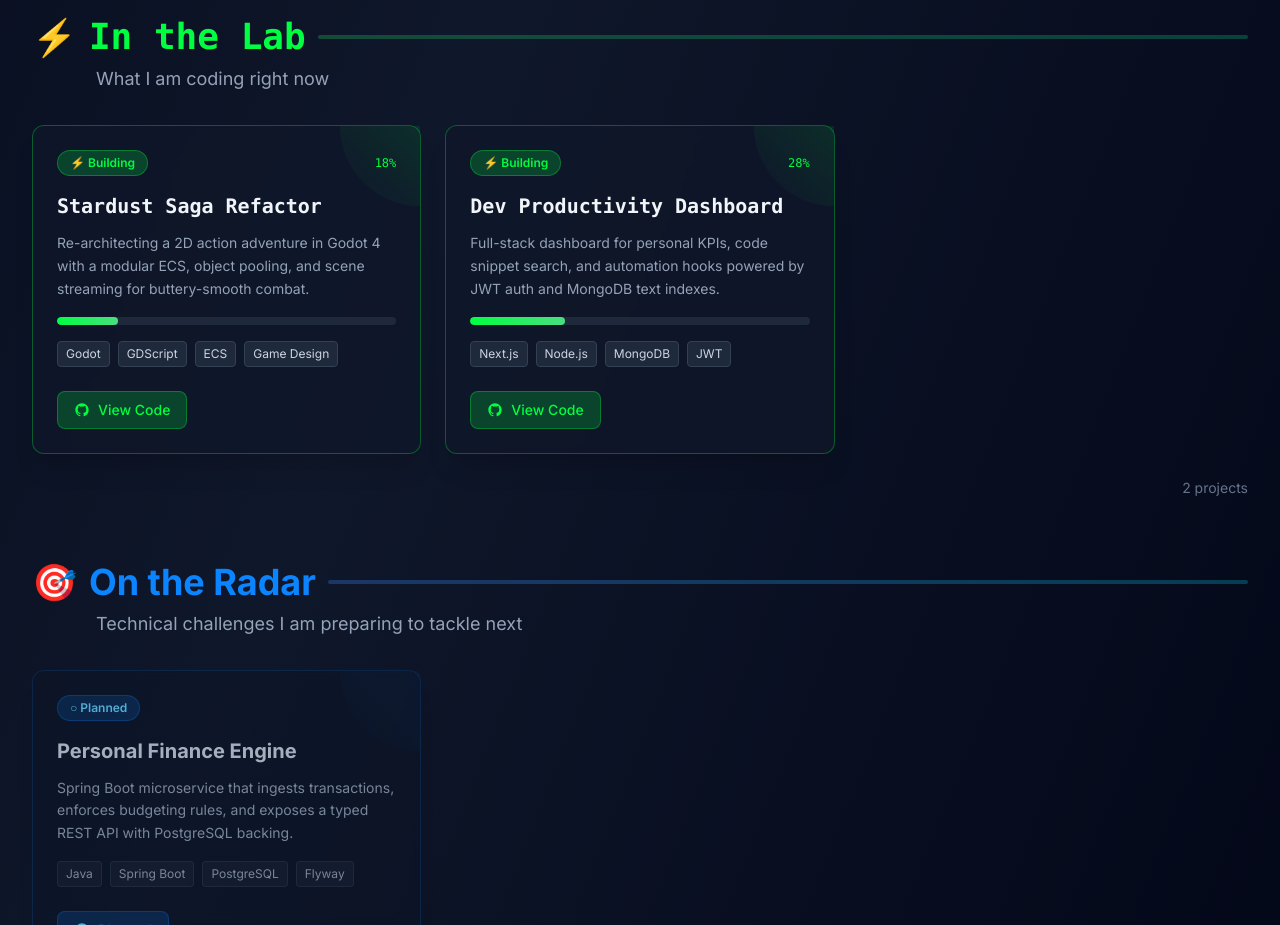
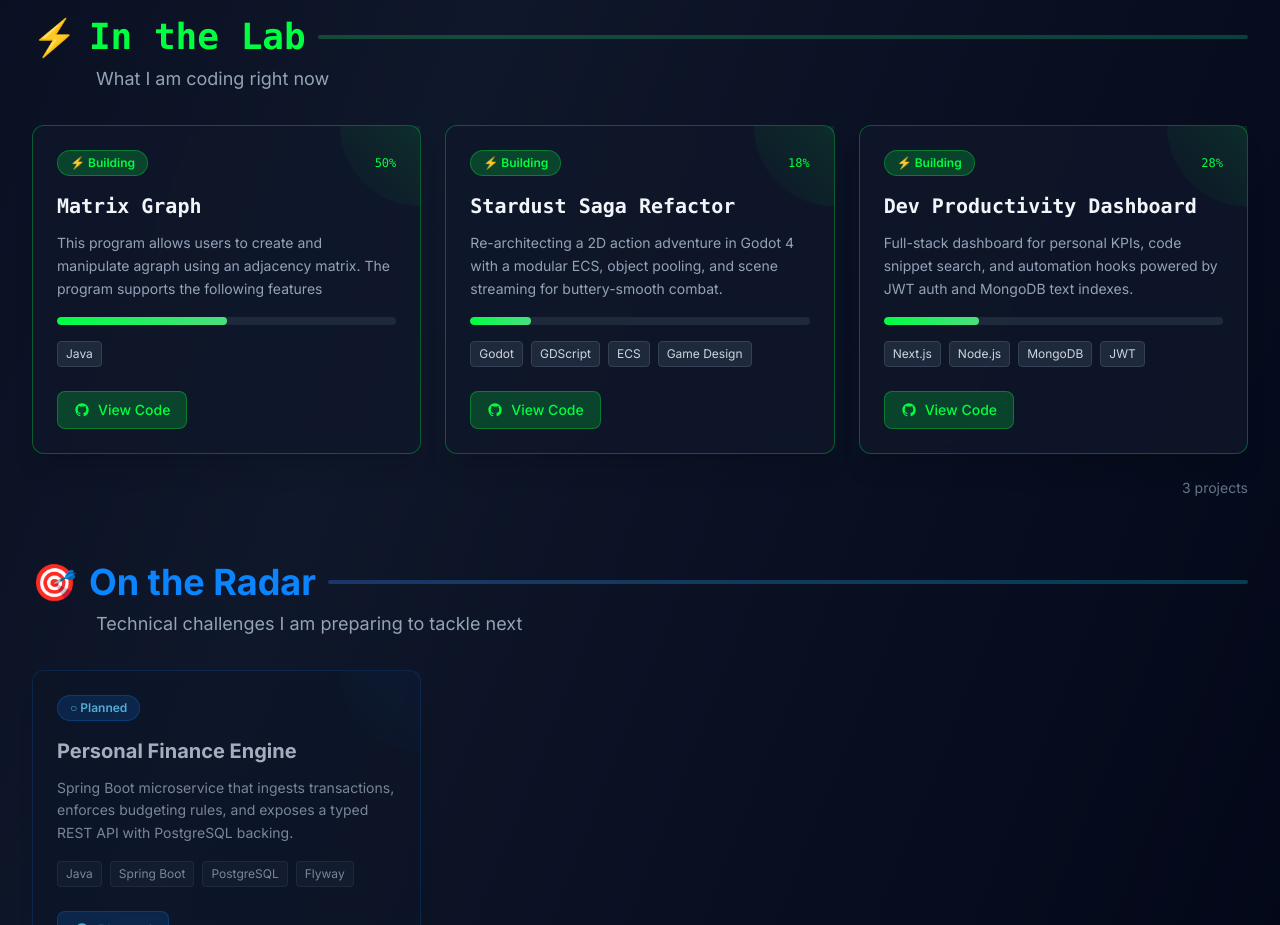
Before and after one commit to Dtv48-Olu/Portfolio-Website, a Next.js app: page / in a window 1280 px wide. Shown: the part 2000-2925 px from the top of the page. Built offline with nearby package versions, Linux system fonts and the light colour scheme.

Commit message:
Local sync: add Matrix-Graph, simplify CI (no remote sync)

```diff
--- a/data/projects.json
+++ b/data/projects.json
@@ -77,6 +77,24 @@
     "manual": true
   },
   {
+    "id": "matrix-graph",
+    "title": "Matrix Graph",
+    "description": "This program allows users to create and manipulate agraph using an adjacency matrix. The program supports the following features",
+    "status": "building",
+    "progress": 50,
+    "techStack": [
+      "Java"
+    ],
+    "links": {
+      "github": "https://github.com/Dtv48-Olu/Matrix-Graph",
+      "demo": "#",
+      "docs": "#"
+    },
+    "repo": "Matrix-Graph",
+    "stars": 1,
+    "manual": false
+  },
+  {
     "id": "stardust-saga-refactor",
     "title": "Stardust Saga Refactor",
     "description": "Re-architecting a 2D action adventure in Godot 4 with a modular ECS, object pooling, and scene streaming for buttery-smooth combat.",
```
Also changed, not shown: scripts/sync-projects.js (+0 -13 lines).
